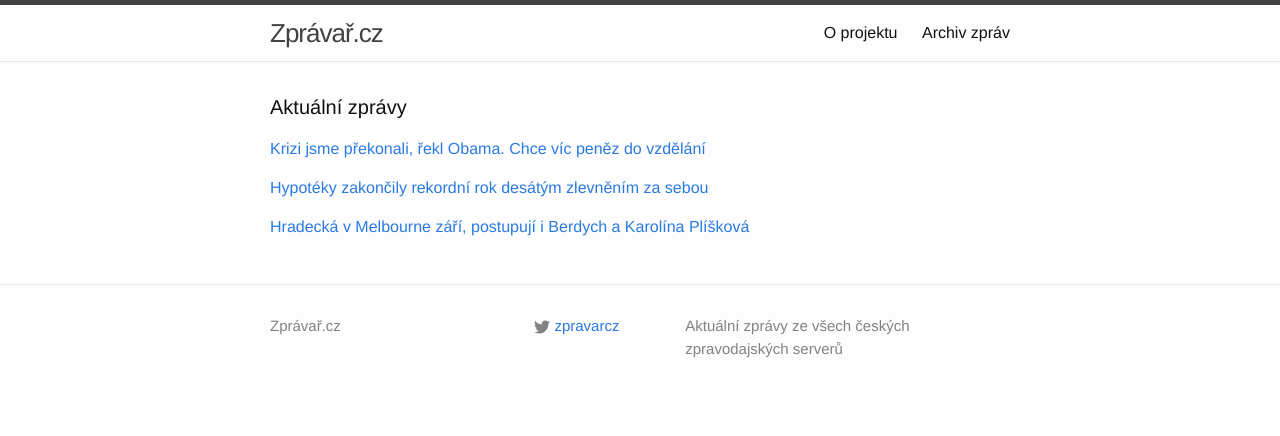
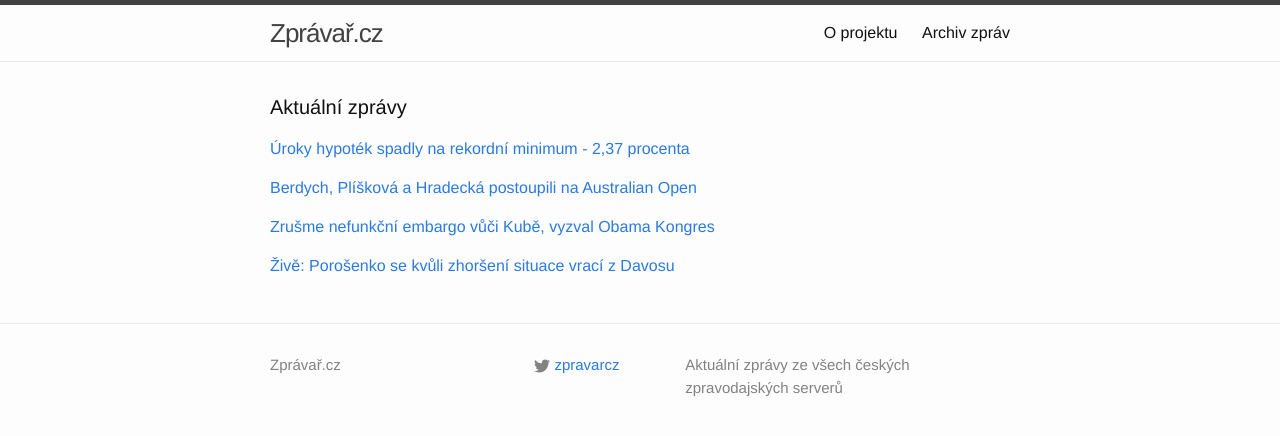
Before and after one commit to adliska/zpravar, a Jekyll site: the page built from index.html, in a window 1280 px wide. Shown: the top 436 px of the page. Built offline with Jekyll 4.4.1, drawn with Linux system fonts in a browser that asks for light colours.

Commit message:
zpravar news update

```diff
--- a/index.html
+++ b/index.html
@@ -5,28 +5,36 @@ layout: default
 <div class="home">
     <h1 class="page-heading">Aktuální zprávy</h1>
 
-<p><a href="javascript:;" onclick="toggle_visibility('zpravy0')">Krizi jsme překonali, řekl Obama. Chce víc peněz do vzdělání</a></p>
+<p><a href="javascript:;" onclick="toggle_visibility('zpravy0')">Úroky hypoték spadly na rekordní minimum - 2,37 procenta</a></p>
 <div id="zpravy0" style="display:none">
 <ul>
-<li><a href=http://zpravy.aktualne.cz/zahranici/usa-dovedou-boj-proti-is-k-viteznemu-konci-rekl-obama/r~f5574b70a12911e49f60002590604f2e/>Krizi jsme překonali, řekl Obama. Chce víc peněz do vzdělání - zpravy.aktualne.cz</a></li>
-<li><a href=http://www.ceskenoviny.cz/zpravy/zpravy/obama-prislibil-otocit-stranku-s-recesi-i-porazit-islamsky-stat/1171030>Obama přislíbil otočit stránku s recesí i porazit Islámský stát - www.ceskenoviny.cz</a></li>
-<li><a href=http://www.rozhlas.cz/_zprava/obama-vyzval-americky-kongres-k-ukonceni-embarga-vuci-kube--1446033>Obama vyzval americký Kongres k ukončení embarga vůči Kubě - www.rozhlas.cz</a></li>
-<li><a href=http://www.novinky.cz/zahranicni/amerika/359351-usa-maji-krizi-za-sebou-oznamil-obama-chce-take-zrusit-embargo-vuci-kube.html>USA mají krizi za sebou, oznámil Obama. Chce také zrušit embargo vůči Kubě - www.novinky.cz</a></li>
-<li><a href=http://www.novinky.cz/zahranicni/amerika/359351-usa-maji-krizi-za-sebou-oznamil-obama.html>USA mají krizi za sebou, oznámil Obama - www.novinky.cz</a></li>
-</ul>
-</div><p><a href="javascript:;" onclick="toggle_visibility('zpravy1')">Hypotéky zakončily rekordní rok desátým zlevněním za sebou</a></p>
-<div id="zpravy1" style="display:none">
-<ul>
+<li><a href=http://www.ceskatelevize.cz/ct24/ekonomika/298915-uroky-hypotek-spadly-na-rekordni-minimum-2-37-procenta/>Úroky hypoték spadly na rekordní minimum - 2,37 procenta - www.ceskatelevize.cz</a></li>
 <li><a href=http://zpravy.aktualne.cz/finance/hypoteky-zakoncily-rekordni-rok-desatym-zlevnenim-za-sebou/r~34c9b8dea0c511e4b98c002590604f2e/>Hypotéky zakončily rekordní rok desátým zlevněním za sebou - zpravy.aktualne.cz</a></li>
 <li><a href=http://www.novinky.cz/ekonomika/359352-sazby-hypotek-klesly-opet-na-rekordni-minimum.html>Sazby hypoték klesly opět na rekordní minimum  - www.novinky.cz</a></li>
 <li><a href=http://www.financninoviny.cz/zpravodajstvi/zpravy/sazby-hypotek-klesly-opet-na-rekordni-minimum-2-37-/1171420>Sazby hypoték klesly opět na rekordní minimum 2,37 % - www.financninoviny.cz</a></li>
 <li><a href=http://finance.idnes.cz/prumerne-urokove-sazby-hypotek-prosinec-2014-fey-/pujcky.aspx?c=A150119_140359_pujcky_sov>Hypoteční sazby nebrzdí. Rekordní rok byl završen královsky - finance.idnes.cz</a></li>
 </ul>
-</div><p><a href="javascript:;" onclick="toggle_visibility('zpravy2')">Hradecká v Melbourne září, postupují i Berdych a Karolína Plíšková</a></p>
-<div id="zpravy2" style="display:none">
+</div><p><a href="javascript:;" onclick="toggle_visibility('zpravy1')">Berdych, Plíšková a Hradecká postoupili na Australian Open</a></p>
+<div id="zpravy1" style="display:none">
 <ul>
+<li><a href=http://www.sportovninoviny.cz/zpravy/berdych-pliskova-a-hradecka-postoupili-na-australian-open/1171444>Berdych, Plíšková a Hradecká postoupili na Australian Open - www.sportovninoviny.cz</a></li>
 <li><a href=http://sport.idnes.cz/hradecka-v-melbourne-zari-postupuji-i-berdych-a-karolina-pliskova-p95-/tenis.aspx?c=A150121_054601_tenis_vis>Hradecká v Melbourne září, postupují i Berdych a Karolína Plíšková - sport.idnes.cz</a></li>
 <li><a href=http://www.rozhlas.cz/_zprava/berdych-pliskova-a-hradecka-postoupili-na-australian-open--1446032>Berdych, Plíšková a Hradecká postoupili na Australian Open - www.rozhlas.cz</a></li>
 <li><a href=http://sport.aktualne.cz/berdycha-zdrzel-jen-prvni-set-pak-dominoval/r~e53bb822a11311e4ba57002590604f2e/>Berdycha zdržel jen první set, pak dominoval - sport.aktualne.cz</a></li>
 </ul>
+</div><p><a href="javascript:;" onclick="toggle_visibility('zpravy2')">Zrušme nefunkční embargo vůči Kubě, vyzval Obama Kongres</a></p>
+<div id="zpravy2" style="display:none">
+<ul>
+<li><a href=http://www.ceskatelevize.cz/ct24/svet/298914-zrusme-nefunkcni-embargo-vuci-kube-vyzval-obama-kongres/>Zrušme nefunkční embargo vůči Kubě, vyzval Obama Kongres - www.ceskatelevize.cz</a></li>
+<li><a href=http://zpravy.aktualne.cz/zahranici/usa-dovedou-boj-proti-is-k-viteznemu-konci-rekl-obama/r~f5574b70a12911e49f60002590604f2e/>Krizi jsme překonali, řekl Obama. Chce víc peněz do vzdělání - zpravy.aktualne.cz</a></li>
+<li><a href=http://www.ceskenoviny.cz/zpravy/zpravy/obama-prislibil-otocit-stranku-s-recesi-i-porazit-islamsky-stat/1171030>Obama přislíbil otočit stránku s recesí i porazit Islámský stát - www.ceskenoviny.cz</a></li>
+<li><a href=http://www.rozhlas.cz/_zprava/obama-vyzval-americky-kongres-k-ukonceni-embarga-vuci-kube--1446033>Obama vyzval americký Kongres k ukončení embarga vůči Kubě - www.rozhlas.cz</a></li>
+</ul>
+</div><p><a href="javascript:;" onclick="toggle_visibility('zpravy3')">Živě: Porošenko se kvůli zhoršení situace vrací z Davosu</a></p>
+<div id="zpravy3" style="display:none">
+<ul>
+<li><a href=http://zpravy.aktualne.cz/zahranici/zive-streda-21-ledna-ukrajina-rusko-separatiste/r~27a85b609d5511e4ba57002590604f2e/>Živě: Porošenko se kvůli zhoršení situace vrací z Davosu - zpravy.aktualne.cz</a></li>
+<li><a href=http://www.ceskenoviny.cz/zpravy/zpravy/porosenko-se-kvuli-zhorseni-situace-vraci-z-davosu/1171421>Porošenko se kvůli zhoršení situace vrací z Davosu - www.ceskenoviny.cz</a></li>
+<li><a href=http://www.rozhlas.cz/_zprava/separatiste-vytlacili-ukrajinske-sily-z-kontrolniho-stanoviste-u-luhansku--1446028>Separatisté vytlačili ukrajinské síly z kontrolního stanoviště u Luhansku - www.rozhlas.cz</a></li>
+</ul>
 </div></div>
```
